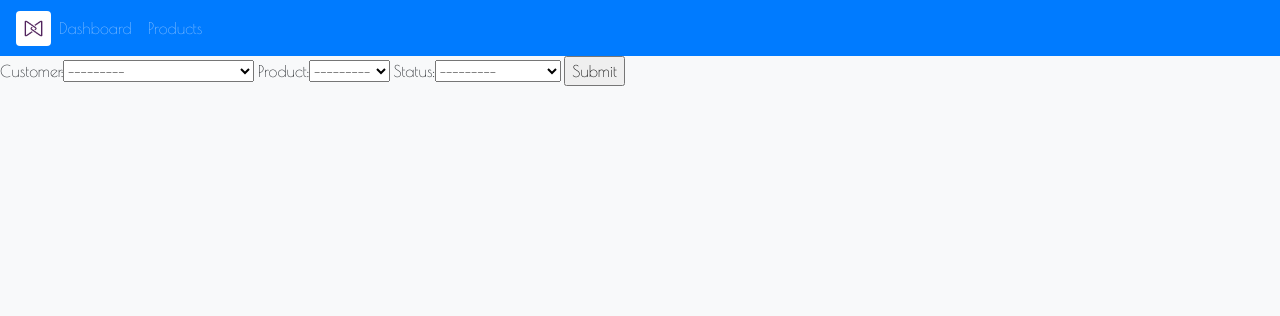
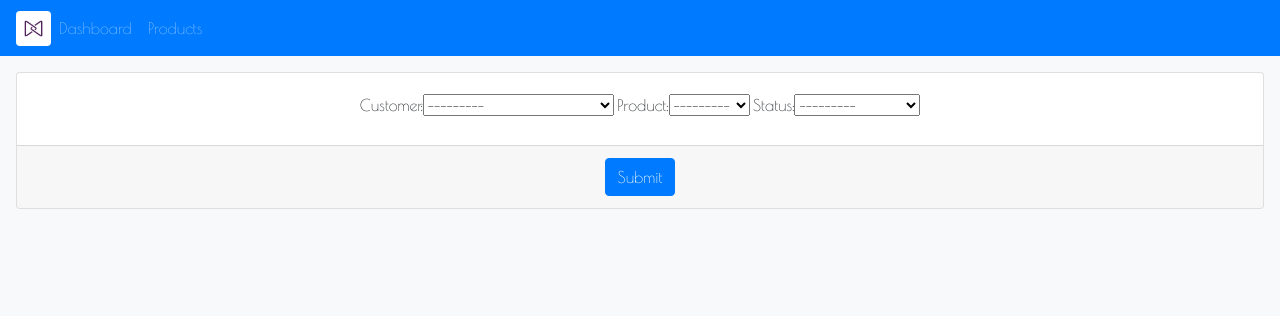
Before and after one commit to raghavendra-musubi/customer_management_platform, a Django app: page /order/ in a window 1280 px wide. Shown: the top 316 px of the page. Run offline with Django 3.2, Linux system fonts and the light colour scheme; data comes from the database, SQL or seed files in the repository; both versions use the stored data as it was after the commit; some libraries are stand-ins or nearby versions.

Commit message:
end of video 10 - UI styling applied

```diff
--- a/accounts/templates/accounts/order_form.html
+++ b/accounts/templates/accounts/order_form.html
@@ -2,10 +2,26 @@
 
 {% block content %}
 
-<form action="" method="POST">
-    {{form}}
-    {% csrf_token %}
-    <input type="submit" name="Submit">
-</form>
+<section class="card m-3">
+
+    <form action="" method="POST">
+
+        <div class="card-body text-center">
+
+            {% csrf_token %}
+
+            {{form}}
+
+        </div>
+
+        <div class="card-footer text-center">
+
+            <input class="btn btn-primary" type="submit" name="Create">
+
+        </div>
+
+    </form>
+
+</section>
 
 {% endblock content %}
```
Also changed, not shown: accounts/templates/accounts/order_delete.html (+4 -5 lines), db.sqlite3.
